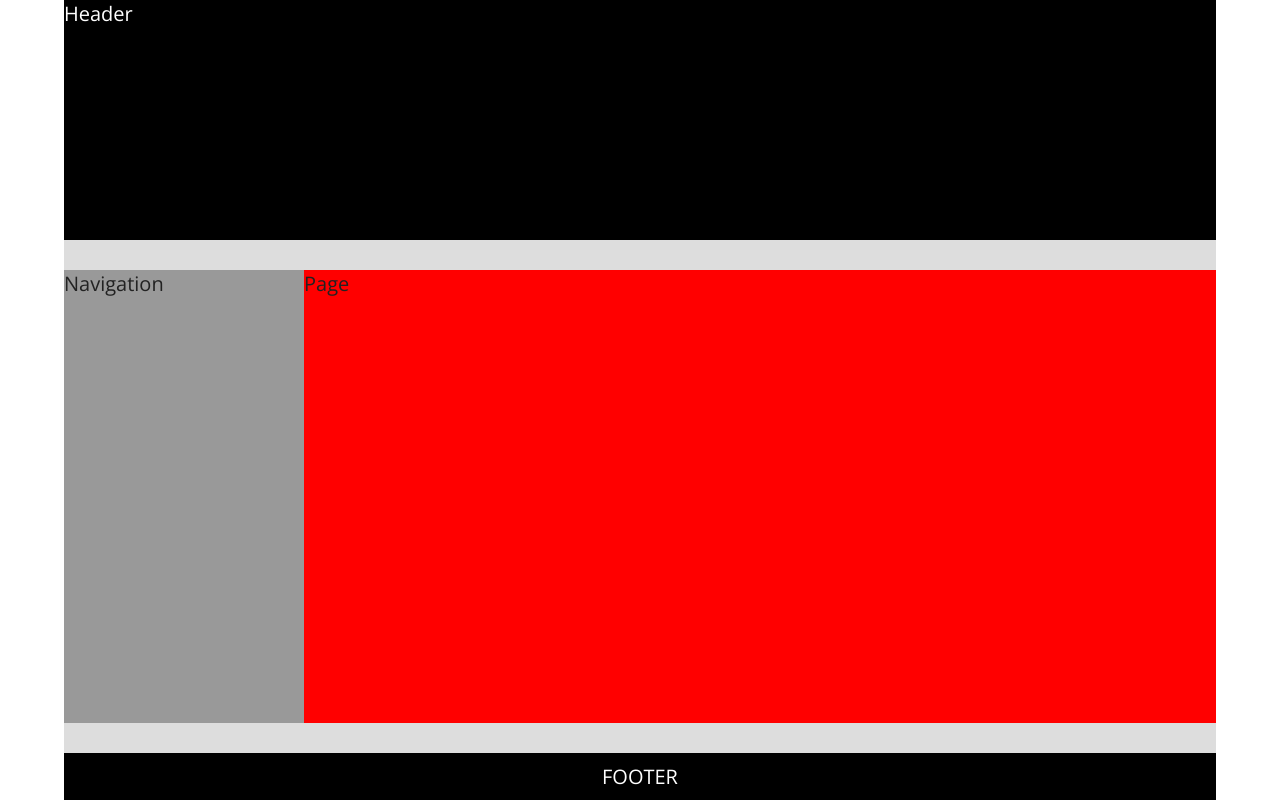
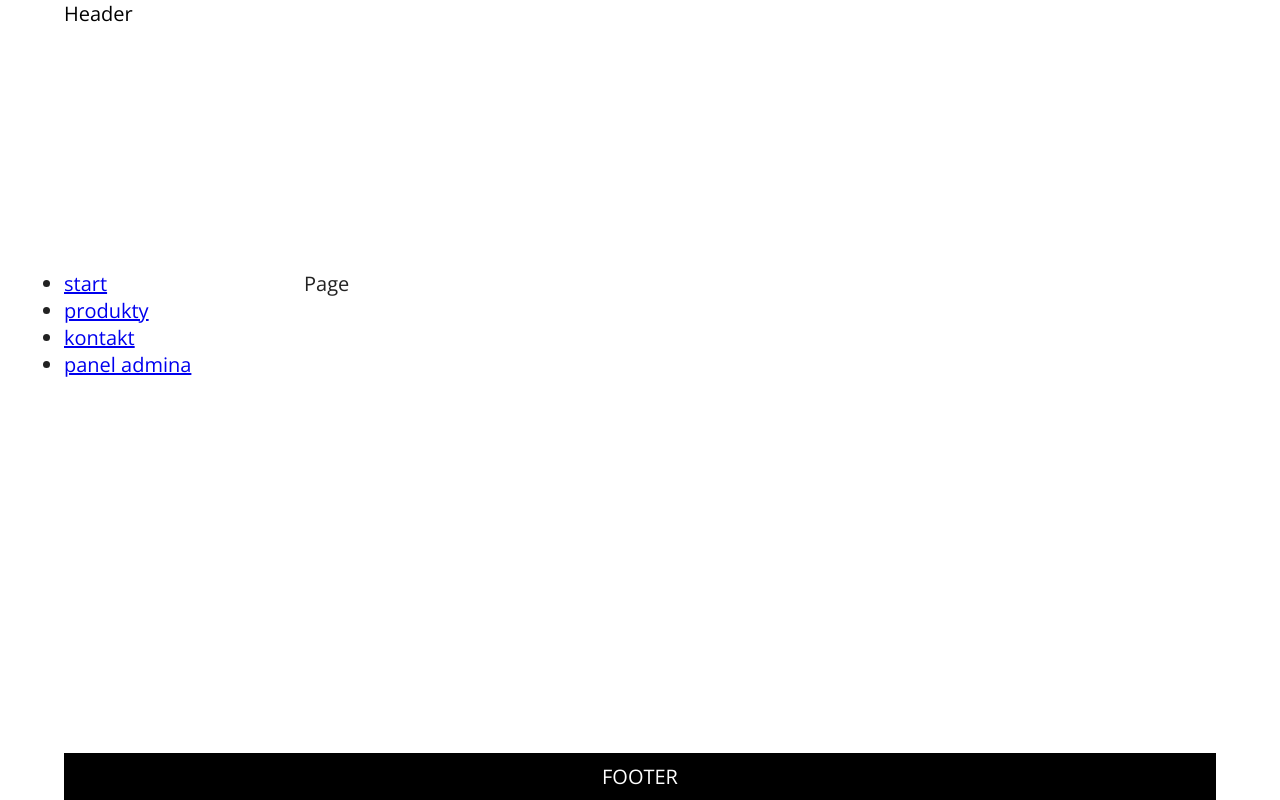
Before and after one commit to radek-winiecki/simple-website-in-react, a React (Create React App) app in the folder project/: page /admin in a window 1280 px wide. Built offline with nearby package versions, Linux system fonts and the light colour scheme.

Commit message:
Create a Navigation and display it

```diff
--- a/project/src/layouts/Navigation.js
+++ b/project/src/layouts/Navigation.js
@@ -1,8 +1,29 @@
 import React from "react";
+import {NavLink} from "react-router-dom";
+
+const list = [
+    {name: "start", path: "/"},
+    {name: "produkty", path: "/products"},
+    {name: "kontakt", path: "/contact"},
+    {name: "panel admina", path: "/admin"},
+]
 
 const Navigation = () => {
+
+    const menu = list.map(item => (
+        <li key={item.name}>
+            <NavLink to={item.path}>
+                {item.name}
+            </NavLink>
+        </li>
+    ))
+
     return (
-        <div>Navigation</div>
+        <nav>
+            <ul>
+                {menu}
+            </ul>
+        </nav>
     );
 }
 
--- a/project/src/styles/App.css
+++ b/project/src/styles/App.css
@@ -3,15 +3,13 @@ div.app {
   flex-direction: column;
   min-height: 100vh;
   width: 90%;
-  background-color: #ddd;
   margin: 0 auto;
   color: #222;
 }
 
 header {
   flex-basis: 30vh;
-  background-color: #000;
-  color: #fff;
+  color: #000;
 }
 
 main {
@@ -22,12 +20,10 @@ main {
 
 aside {
   min-width: 240px;
-  background-color: #999;
 }
 
 section.page {
   flex-grow: 1;
-  background-color: red;
 }
 
 footer {
```
